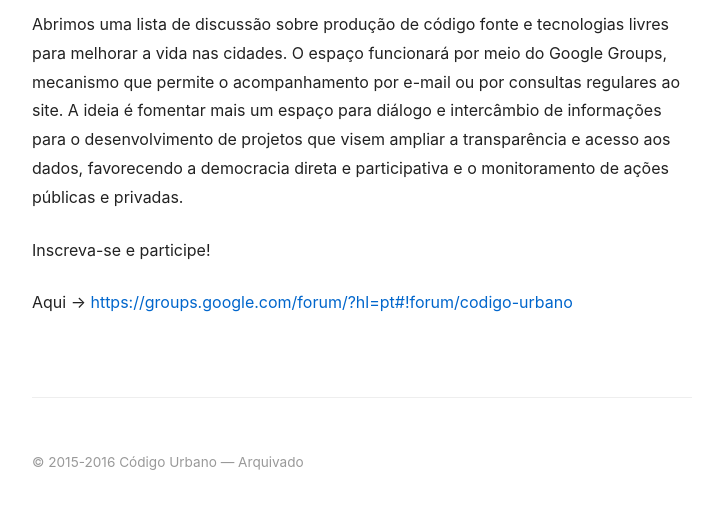
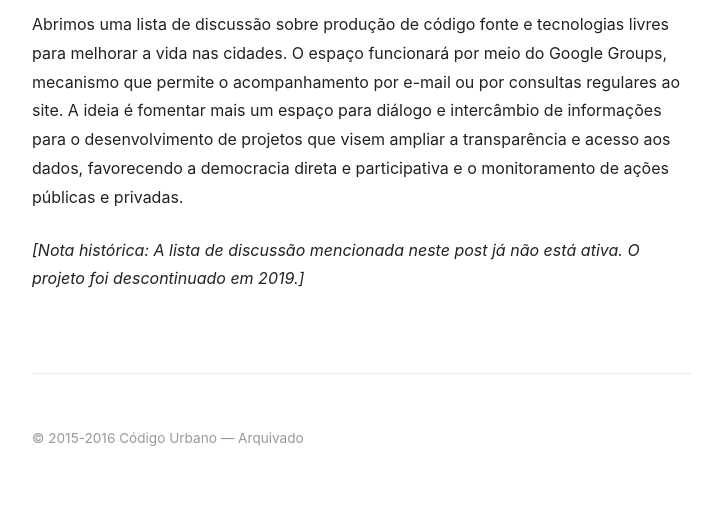
Before and after one commit to codigourbano/website, a Jekyll site: the page built from _posts/2015-02-24-lista-de-discussao-do-codigo-urbano.md, in a window 1280 px wide. Shown: the part 662-1189 px from the top of the page, without its empty margins (278-989 px from the left). Built offline with Jekyll 4.4.1, drawn with Linux system fonts in a browser that asks for light colours; after the commit the page ends 1165 px from its top, so only the background shows below that.

Commit message:
chore(archive): replace deprecated CTA with historical note in mailing list post
Made-with: Cursor

```diff
--- a/_posts/2015-02-24-lista-de-discussao-do-codigo-urbano.md
+++ b/_posts/2015-02-24-lista-de-discussao-do-codigo-urbano.md
@@ -11,10 +11,8 @@ tags:
   - "participacao-ativa"
 ---
 
-[![lista](/assets/images/lista.png)](https://groups.google.com/forum/?hl=pt#!forum/codigo-urbano)
+![lista](/assets/images/lista.png)
 
 Abrimos uma lista de discussão sobre produção de código fonte e tecnologias livres para melhorar a vida nas cidades. O espaço funcionará por meio do Google Groups, mecanismo que permite o acompanhamento por e-mail ou por consultas regulares ao site. A ideia é fomentar mais um espaço para diálogo e intercâmbio de informações para o desenvolvimento de projetos que visem ampliar a transparência e acesso aos dados, favorecendo a democracia direta e participativa e o monitoramento de ações públicas e privadas.
 
-Inscreva-se e participe!
-
-Aqui -> [https://groups.google.com/forum/?hl=pt#!forum/codigo-urbano](https://groups.google.com/forum/?hl=pt#!forum/codigo-urbano)
+_[Nota histórica: A lista de discussão mencionada neste post já não está ativa. O projeto foi descontinuado em 2019.]_
```
